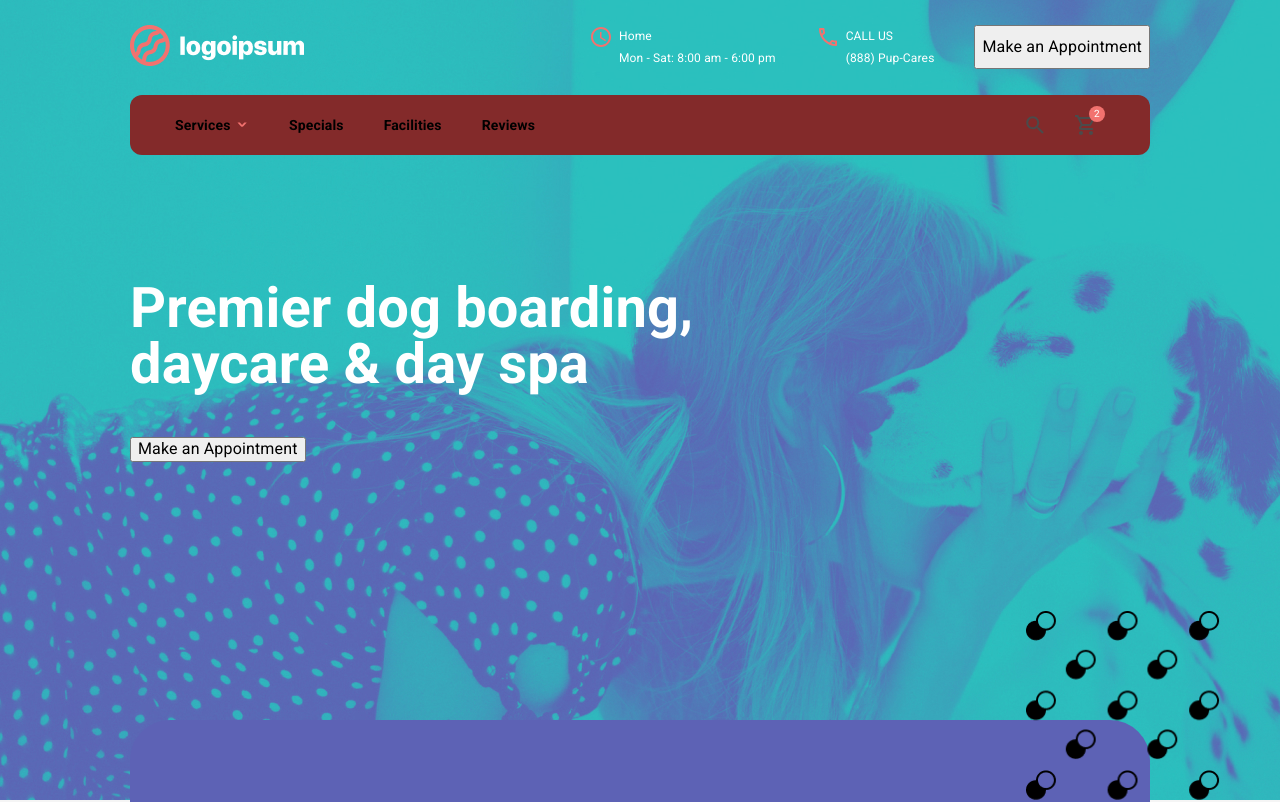
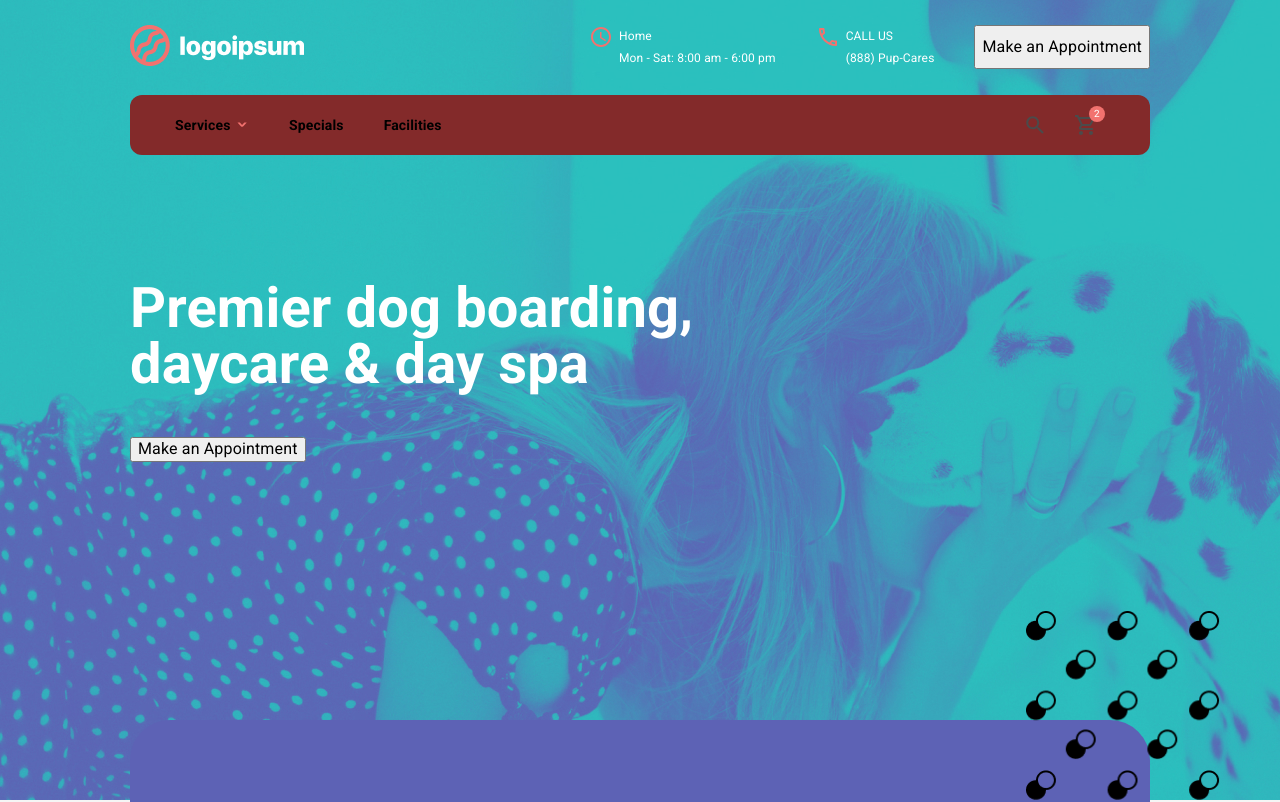
Before and after one commit to ChinChoCho/git-test, a plain HTML site: page index.html in a window 1280 px wide. Shown: the top 802 px of the page. Drawn offline with Linux system fonts and the light colour scheme; files whose address does not match are found by name.

Commit message:
удалил 3 пункт меню

```diff
--- a/index.html
+++ b/index.html
@@ -42,7 +42,6 @@
                                 <li class="menu__item">
                                     <a class="menu__item-link">Facilities</a>
                                 </li>
-                                <li class="menu__item"><a class="menu__item-link">Reviews</a></li>
                             </ul>
                         </div>
                         <div class="grid__col grid__col_2">
```
